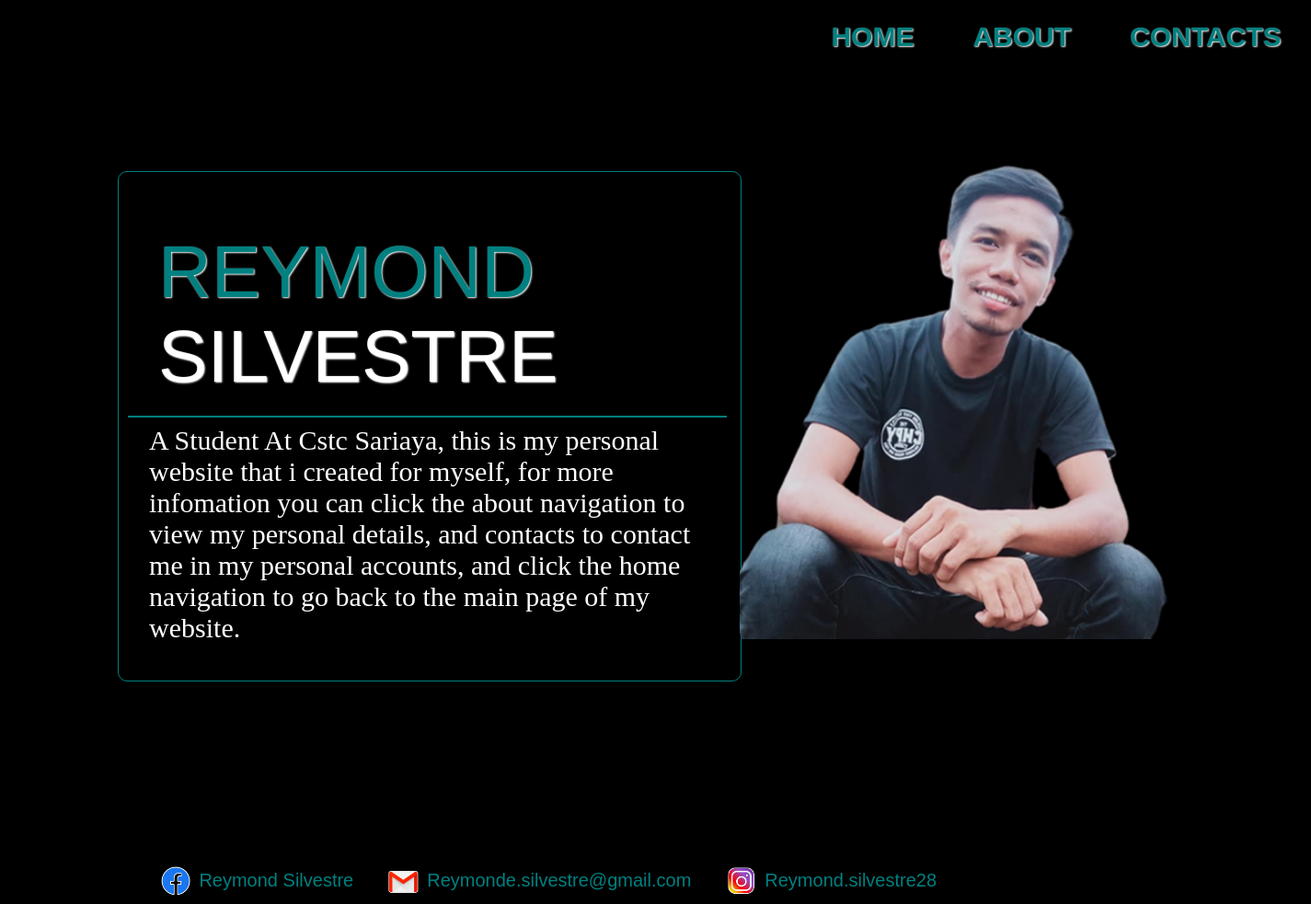
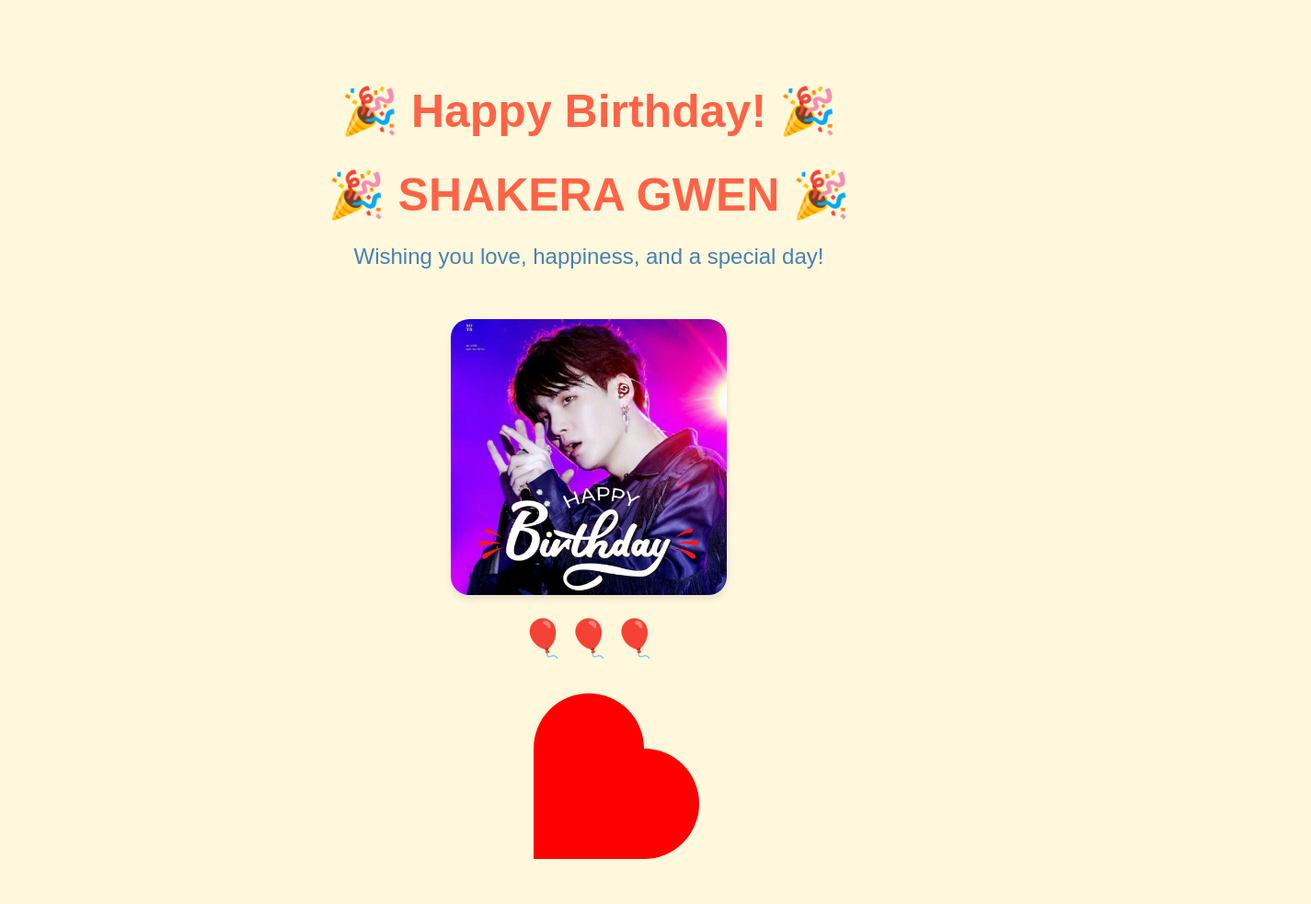
Before and after one commit to ReymondSilvestre/personlaweb_finals, a plain HTML site: page index.html in a window 1280 px wide. Shown: the whole page at 92% size, 1425 px wide, since content can reach past the window. Drawn offline with Linux system fonts and the light colour scheme.

Commit message:
Update index.html

```diff
--- a/index.html
+++ b/index.html
@@ -1,57 +1,112 @@
 <!DOCTYPE html>
-<html lang="en" dir="ltr">
+<html lang="en">
+<head>
+    <meta charset="UTF-8">
+    <meta name="viewport" content="width=device-width, initial-scale=1.0">
+    <title>Happy Birthday</title>
+    <style>
+        body {
+            background-color: #fff8dc;
+            font-family: 'Arial', sans-serif;
+            text-align: center;
+            padding: 50px;
+        }
 
-<head>
+        h1 {
+            color: #ff6347;
+            font-size: 50px;
+            margin-bottom: 20px;
+        }
 
-  <meta charset="utf-8">
-  <title>MyPersonal Website</title>
-  <link rel="stylesheet" href="contact.css">
-  <link rel="stylesheet" href="index.css">
-  <link rel="stylesheet" href="style.css">
+        p {
+            font-size: 24px;
+            color: #4682b4;
+        }
 
+        /* Heart animation */
+        .heart-container {
+            margin: 30px auto;
+            width: 100px;
+            height: 60px;
+            position: relative;
+        }
+
+        .heart {
+            width: 100px;
+            height: 100px;
+            position: absolute;
+            top: 0;
+            left: 0;
+            background-color: red;
+            transform: rotate(-45deg);
+            animation: draw 2s ease-in-out infinite;
+        }
+
+        .heart:before,
+        .heart:after {
+            content: "";
+            width: 100px;
+            height: 100px;
+            position: absolute;
+            border-radius: 50%;
+            background-color: red;
+        }
+
+        .heart:before {
+            top: -50px;
+            left: 0;
+        }
+
+        .heart:after {
+            left: 50px;
+            top: 0;
+        }
+
+        /* Animation for drawing heart */
+        @keyframes draw {
+            0% {
+                transform: scale(0.5);
+            }
+            50% {
+                transform: scale(1.2);
+            }
+            100% {
+                transform: scale(1);
+            }
+        }
+
+        /* Suga Picture */
+        .suga-img {
+            margin-top: 30px;
+            width: 300px;
+            height: auto;
+            border-radius: 20px;
+            box-shadow: 0 4px 8px rgba(0, 0, 0, 0.1);
+        }
+
+        .balloons {
+            margin-top: 20px;
+            font-size: 40px;
+        }
+    </style>
 </head>
+<body>
+    <h1>🎉 Happy Birthday! 🎉</h1>
+	   <h1>🎉 SHAKERA GWEN 🎉</h1>
 
-<body >
-    <nav class="table">
-    <table class="table-container">
-      <th>
-        <a class="home" href="index.html">HOME</a>
-      </th>
-
-      <th>
-        <a class="about" href="about.html">ABOUT</a>
-      </th>
-      <th>
-        <a class="contact" href="contact.html">CONTACTS</a>
-      </th>
-    </table>
-
-  </div>
-</nav>
-  <div class="">
-      <img class="backgound-pic" src="photos/reymond3.png" width="37.2%">
-  </div>
-  <br><br><br><br><br><br><br>
-
-  <div class="info-container">
-    <div class="Info">REYMOND <span class="LName">SILVESTRE</span></div>
-    <hr>
-    <div class="info-sub">A Student At Cstc Sariaya, this is my personal website that i created for myself,
-      for more infomation you can click the about navigation to view my personal details, and contacts
-      to contact me in my personal accounts, and click the home navigation to go back to the main page of my website.</div>
-
-  </div>
-<div class="footer-contact">
-  <img class="backgound-pic" src="photos/fb.png" width="50px">
-  <a class="contact-info"href="https://www.facebook.com/monde.sylvester.30000">Reymond Silvestre</a>
-  <img class="backgound-pic" src="photos/gmail.png" width="50px">
-  <a class="contact-info"href="https://mail.google.com/mail/u/1/#inbox?compose=CllgCJZfSZKGTMQcKrMRpXzSTPNRssHpVKSjJTgDVwrCZcPHJctvBCzsxLhLWXMbQhmglwPCMHL">Reymonde.silvestre@gmail.com</a>
-  <img class="backgound-pic" src="photos/instagram.png" width="50px">
-  <a class="contact-info"href="https://www.instagram.com/reymond.silvestre28/">Reymond.silvestre28</a>
-</div>
+    <p>Wishing you love, happiness, and a special day!</p>
 
 
 
+    <!-- BTS Suga Image -->
+    <img src="photos/suga.jpg" alt="BTS Suga" class="suga-img">
+
+    <p class="balloons">🎈🎈🎈</p>
+	</BR>
+	</BR>
+	    <!-- Heart animation -->
+    <div class="heart-container">
+        <div class="heart"></div>
+    </div>
 </body>
-
 </html>
```
